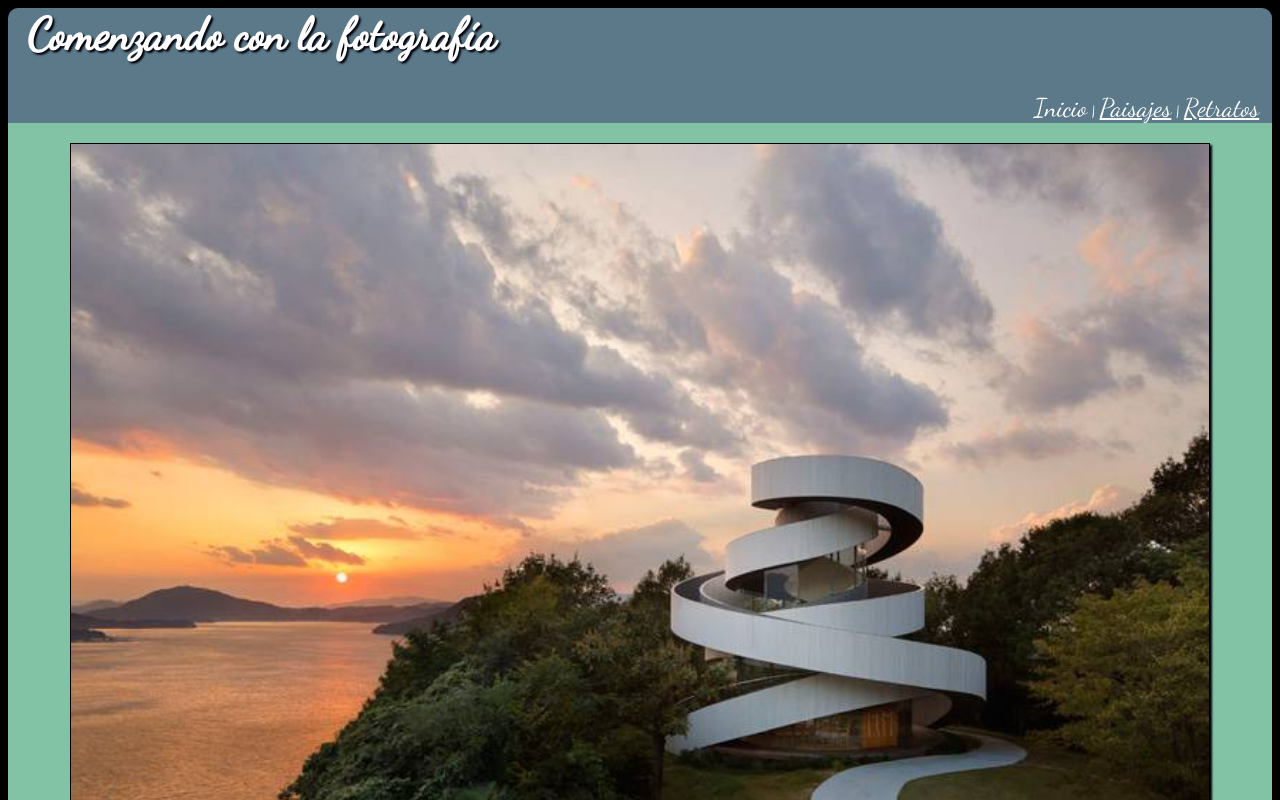
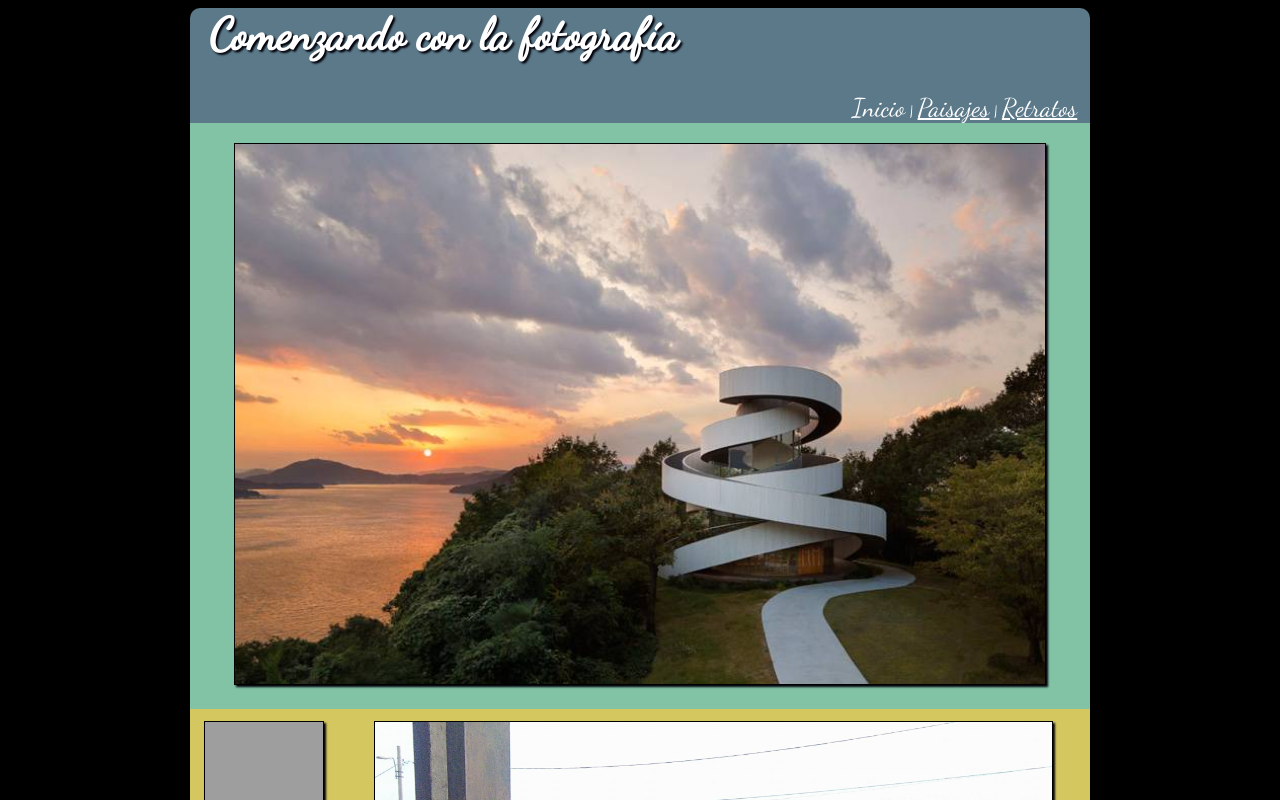
Before and after one commit to abarrera82/css-web-responsive, a plain HTML site: page index.html in a window 1280 px wide. Shown: the top 800 px of the page. Drawn offline with Linux system fonts and the light colour scheme; grey boxes are pictures that could not be loaded.

Commit message:
Update index.html

```diff
--- a/index.html
+++ b/index.html
@@ -8,6 +8,7 @@
     <title>CSS3 y Web Responsive</title>
   </head>
   <body>
+    <div class="contenido">
     <header>
       <div class="tit">
         <h1 id="titulo">Comenzando con la fotografía</h1>
@@ -22,7 +23,6 @@
         </nav>
       </div>
     </header>
-    <section class="container">
       <article class="caja1">
         <img id="I1" src="img/imagen1.jpg" alt="imagen1">
       </article>
@@ -66,6 +66,6 @@
           </ul>
         </article>
       </footer>
-    </section>
+    </div>
   </body>
 </html>
```
